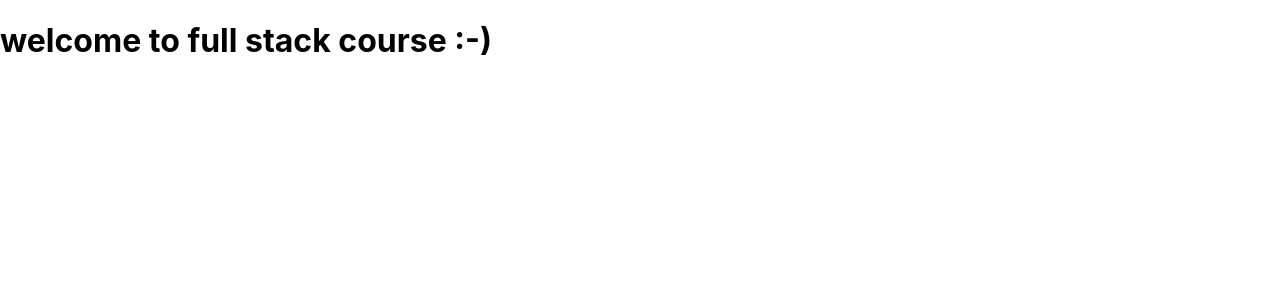
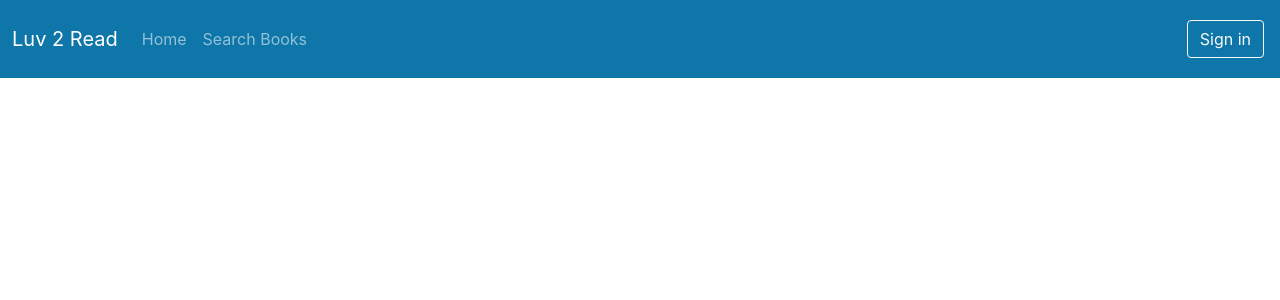
Before and after one commit to saman488/library-app, a React (Create React App) app: page / in a window 1280 px wide. Shown: the top 300 px of the page. Built offline with nearby package versions, Linux system fonts and the light colour scheme.

Commit message:
add Bootstap Css and Create Navigation n avbar component

```diff
--- a/public/index.html
+++ b/public/index.html
@@ -1,14 +1,12 @@
 <!DOCTYPE html>
 <html lang="en">
+
 <head>
   <meta charset="utf-8" />
   <link rel="icon" href="%PUBLIC_URL%/favicon.ico" />
   <meta name="viewport" content="width=device-width, initial-scale=1" />
   <meta name="theme-color" content="#000000" />
-    <meta
-      name="description"
-      content="Web site created using create-react-app"
-    />
+  <meta name="description" content="Web site created using create-react-app" />
   <link rel="apple-touch-icon" href="%PUBLIC_URL%/logo192.png" />
   <!--
       manifest.json provides metadata used when your web app is installed on a
@@ -24,8 +22,15 @@
       work correctly both with client-side routing and a non-root public URL.
       Learn how to configure a non-root public URL by running `npm run build`.
     -->
+
+
+  <!-- Bootstrap CSS -->
+  <link href="https://cdn.jsdelivr.net/npm/bootstrap@5.0.2/dist/css/bootstrap.min.css" rel="stylesheet"
+    integrity="sha384-EVSTQN3/azprG1Anm3QDgpJLIm9Nao0Yz1ztcQTwFspd3yD65VohhpuuCOmLASjC" crossorigin="anonymous">
+
   <title>React App</title>
 </head>
+
 <body>
   <noscript>You need to enable JavaScript to run this app.</noscript>
   <div id="root"></div>
@@ -39,5 +44,13 @@
       To begin the development, run `npm start` or `yarn start`.
       To create a production bundle, use `npm run build` or `yarn build`.
     -->
+
+
+  <!-- Option 1: Bootstrap Bundle with Popper -->
+  <script src="https://cdn.jsdelivr.net/npm/bootstrap@5.0.2/dist/js/bootstrap.bundle.min.js"
+    integrity="sha384-MrcW6ZMFYlzcLA8Nl+NtUVF0sA7MsXsP1UyJoMp4YLEuNSfAP+JcXn/tWtIaxVXM"
+    crossorigin="anonymous"></script>
+
 </body>
+
 </html>
--- a/src/App.tsx
+++ b/src/App.tsx
@@ -1,13 +1,13 @@
 import React from 'react';
 
 import './App.css';
+import { Navbar } from './layouts/NavbarAndFooter/Navbar';
 
 function App() {
   return (
-    <div className="App">
-      <h1>welcome to full stack course :-)</h1>
-    </div>
+    <Navbar/>
   );
+
 }
 
 export default App;
--- /dev/null
+++ b/src/layouts/NavbarAndFooter/Navbar.tsx
@@ -0,0 +1,35 @@
+export const Navbar = () => {
+    return (
+        <nav className='navbar navbar-expand-lg navbar-dark main-color py-3'>
+            <div className='container-fluid'>
+                <span className='navbar-brand'>Luv 2 Read</span>
+                <button className='navbar-toggler' type='button'
+                    data-bs-toggle='collapse' data-bs-target='#navbarNavDropdown'
+                    aria-controls='navbarNavDropdown' aria-expanded='false'
+                    aria-label='Toggle Navigation'
+                >
+                    <span className='navbar-toggler-icon'></span>
+                </button>
+                <div className='collapse navbar-collapse' id='navbarNavDropdown'>
+                    <ul className='navbar-nav'>
+                        <li className='nav-item'>
+                            <a className='nav-link' href='#'> Home</a>
+                        </li>
+                        <li className='nav-item'>
+                            <a className='nav-link' href='#'> Search Books</a>
+                        </li>
+
+                    </ul>
+                    <ul className='navbar-nav ms-auto'>
+                        <li className='nav-item m-1'>
+                            <a type='button' className='btn btn-outline-light' href='#'>
+                                Sign in
+                            </a>
+                        </li>
+                    </ul>
+                </div>
+            </div>
+        </nav>
+    );
+
+}
```
Lines whose indentation alone changed are shown as unchanged.
